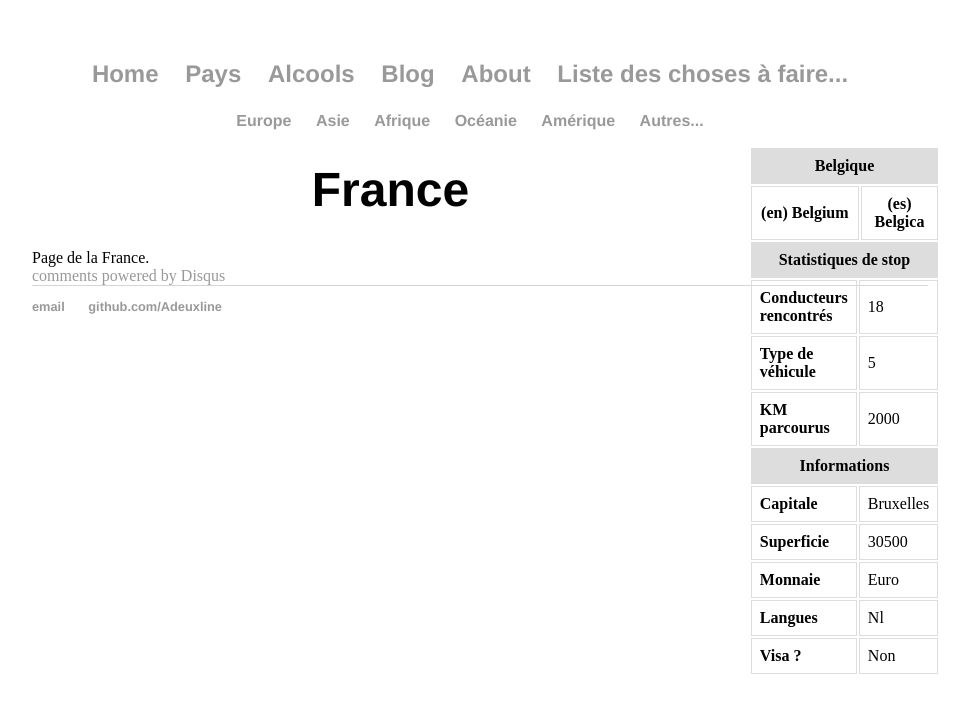
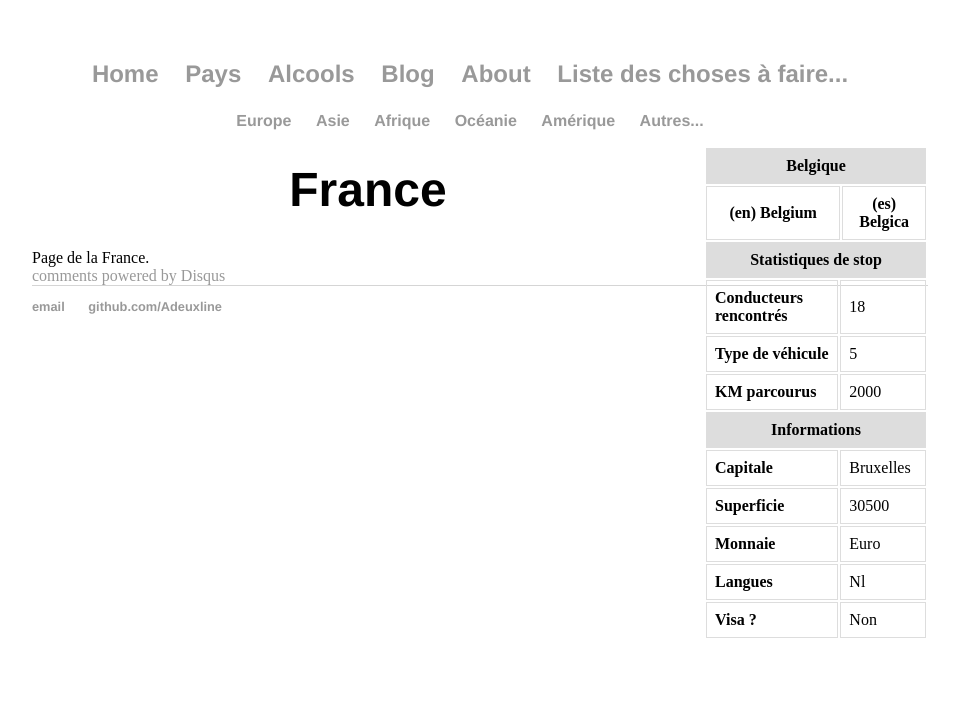
Before and after one commit to rlabe/adeuxline.github.io, a Jekyll site: the page built from _countries/france.html, in a window 1280 px wide. Shown: the top 713 px of the page, without its empty margins (160-1129 px from the left). Built offline with Jekyll 4.4.1, drawn with Linux system fonts in a browser that asks for light colours; comment, search, counter and statistics services are not loaded.

Commit message:
Update info_country.html

```diff
--- a/_includes/info_country.html
+++ b/_includes/info_country.html
@@ -1,4 +1,4 @@
- <div class="country" style="float:right; width:20%;">
+ <div class="country" style="float:right; width:25%;">
     <table>
         {% for country in site.data.countries limit:1 %}
         <tr>
```
